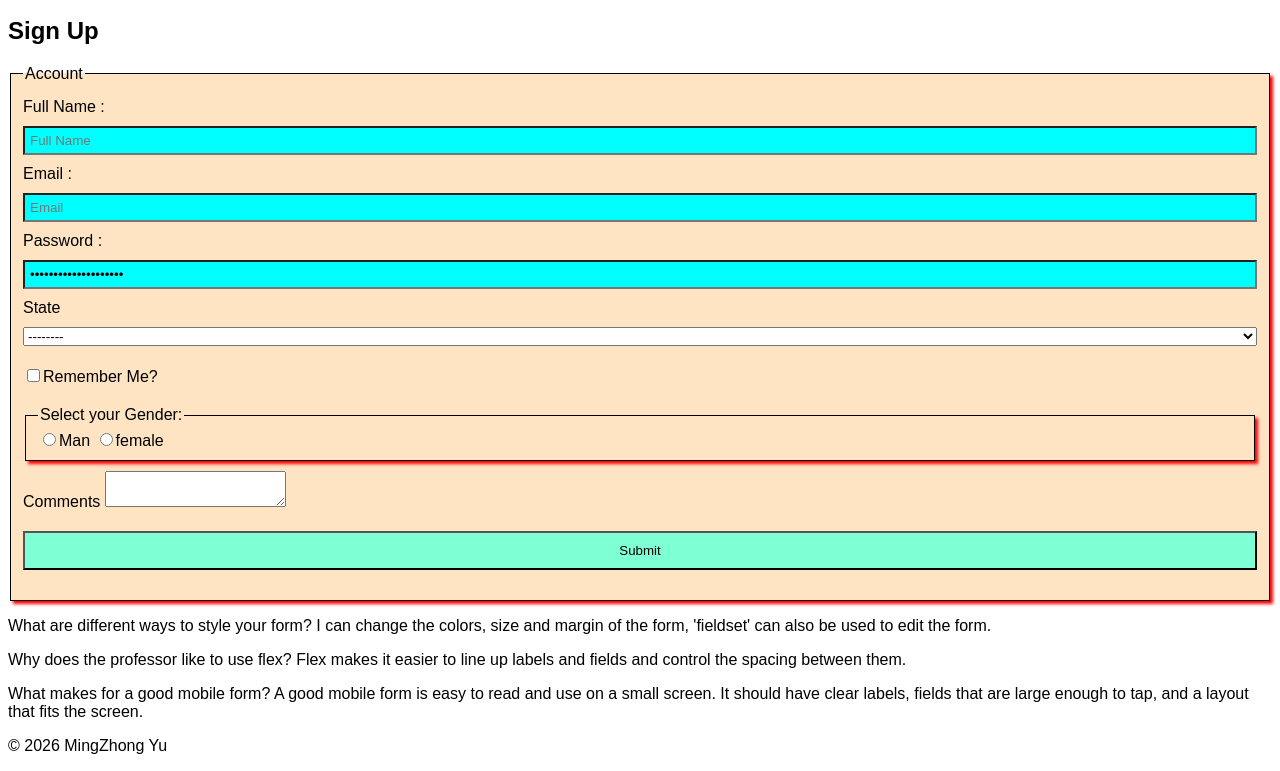
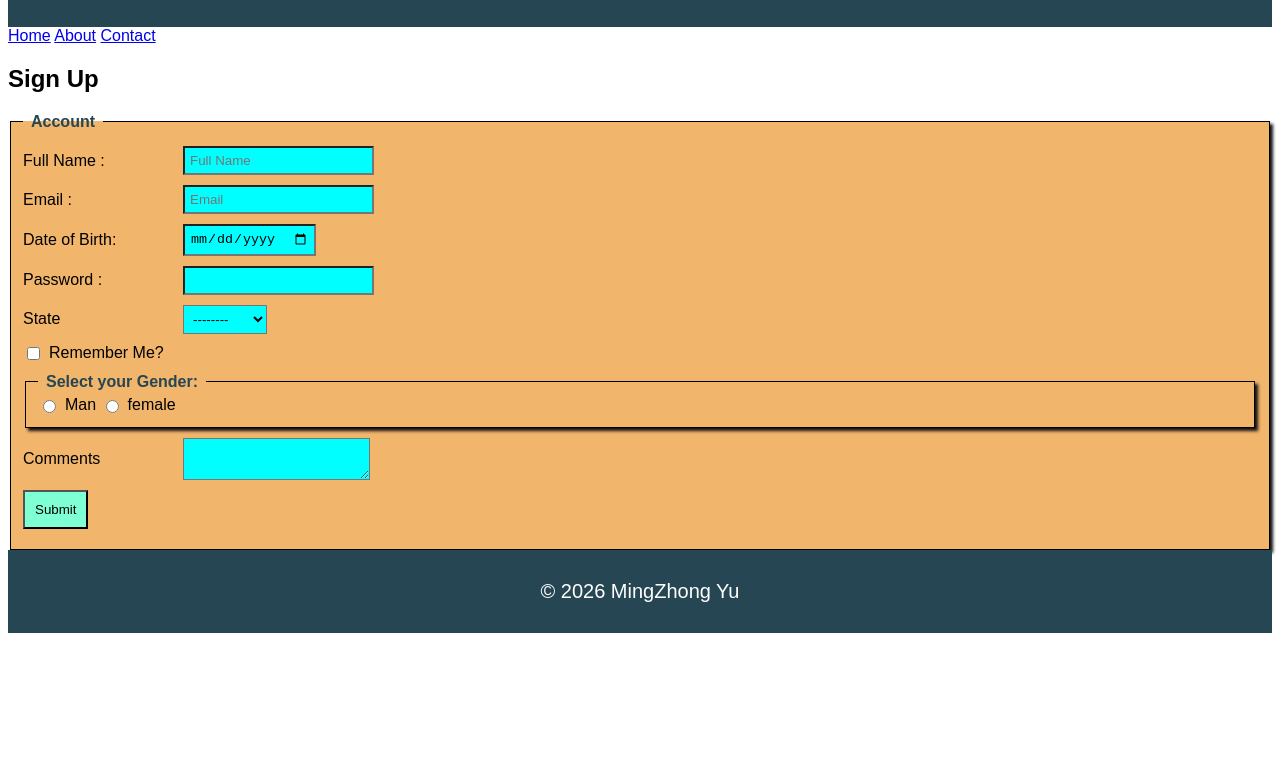
Before and after one commit to mingzhongyu54-cpu/CS140, a plain HTML site: page engagements/form/form.html in a window 1280 px wide. Shown: the part 101-872 px from the top of the page. After the commit the page ends 800 px from the top, so only its background shows below. Drawn offline with Linux system fonts and the light colour scheme.

Commit message:
form project

```diff
--- a/engagements/form/form.css
+++ b/engagements/form/form.css
@@ -1,28 +1,61 @@
+header {
+    background-color: #264653;
+    color: white;
+    padding: 20px;
+    text-align: center;
+}
+legend {
+    font-weight: bold;
+    color: #264653;
+    padding: 0 8px;
+}
 body {
     font-family: Arial, Helvetica, sans-serif;
 }
 fieldset {
-    background-color: bisque;
+    background-color: rgb(241, 181, 108);
     border: thin solid black;
-    box-shadow: 3px 3px 3px red;
+    box-shadow: 3px 3px 3px rgb(20, 18, 18);
 }
 .form-row input[type="submit"] {
     padding: 10px;
     background-color: aquamarine;
 }
-.form-row input:not([type="submit"]) {
+.form-row input[type="text"],
+.form-row input[type="email"],
+.form-row input[type="password"],
+.form-row input[type="date"],
+.form-row select,
+.form-row textarea {
     padding: 5px;
     background-color: aqua;
+}
+input[type="checkbox"],
+input[type="radio"] {
+    padding: 0;
+    background-color: transparent;
+}
+fieldset label {
+    display: inline-flex;
+    align-items: center;
+    gap: 6px;
 }
 .form-row {
     margin: 10px 0;
     display: flex;
     gap: 10px;
-    flex-direction: column;
+    flex-direction: row;
 }
 .form-row label {
     width: 150px;
     text-align: left;
+}
+footer {
+    background-color: #264653;
+    color: white;
+    padding: 10px;
+    text-align: center;
+    font-size: 20px;
 }
 @media ONLY screen AND (max-width: 500px) {
     .form-row, .check-row {
@@ -31,4 +64,10 @@ fieldset {
     .form-row label {
         text-align: left;
     }
+    .form-row input[type="submit"] {
+    width: auto;
+        align-self: flex-start;
+        padding: 10px 16px;
+        font-size: 16px;
+    }
 }
--- a/engagements/form/form.html
+++ b/engagements/form/form.html
@@ -31,8 +31,12 @@
                     <input id="personemail" type="email" name="email" placeholder="Email">
                 </div>
                 <div class="form-row">
+                    <label for="birthdate">Date of Birth:</label>
+                    <input id="birthdate" type="date" name="birthdate">
+                </div>
+                <div class="form-row">
                     <label for="personpassword">Password :</label>
-                    <input id="personpassword" type="password" name="pass" value="mingzhongyu@byuh.edu">
+                    <input id="personpassword" type="password" name="pass">
                 </div>
                 <div class="form-row">
                     <label for="state">State</label>
@@ -42,6 +46,7 @@
                         <option value="HI">Hawaii</option>
                         <option value="UT">Utah</option>
                     </select>
+                </div>
                 <div class="form-row">
                     <label><input type="checkbox" name="remmber">Remember Me?</label>
                 </div>
@@ -55,20 +60,15 @@
                         <input type="radio" name="gender" value="female">female
                     </label>
                 </fieldset>
-                <div class=""form-row">
+                <div class="form-row">
                 <label for="comments">Comments</label>
-                <textarea name=""comments" id=""comments"></textarea>
+                <textarea name="comments" id="comments"></textarea>
                 </div>
                 <div class="form-row">
                 <input type="submit">
                 </div>
             </fieldset>
         </form>
-
-        <p>What are different ways to style your form? I can change the colors, size and margin of the form, 'fieldset' can also be used to edit the form.</p>
-        <p>Why does the professor like to use flex? Flex makes it easier to line up labels and fields and control the spacing between them.</p>
-        <p>What makes for a good mobile form? A good mobile form is easy to read and use on a small screen. It should have clear labels, fields that are large enough to tap, and a layout that fits the screen.</p>
-
     </main>
     <footer>
     <p>&copy; 2026 MingZhong Yu</p>
```
